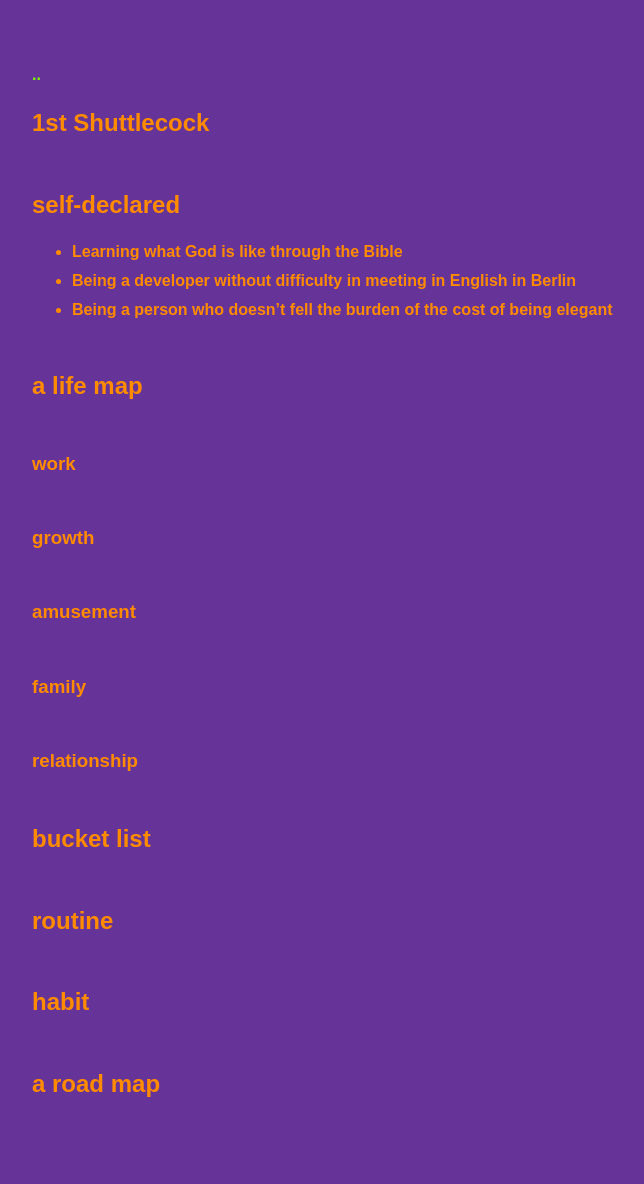
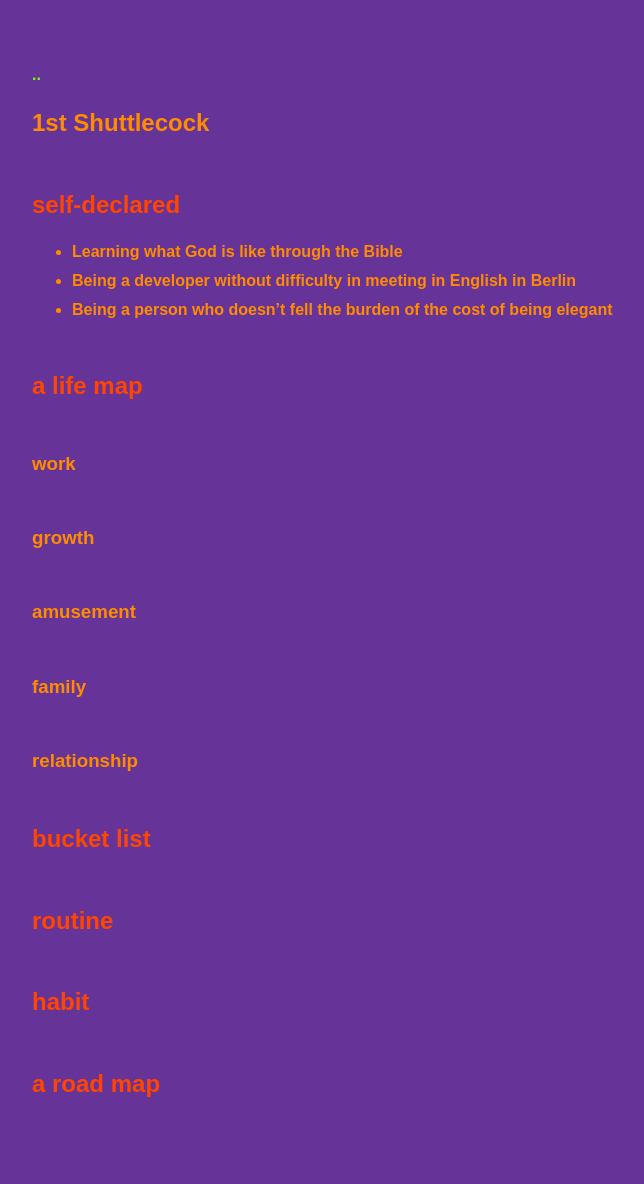
Before and after one commit to hanjicock/hanjicock.github.io, a Jekyll site: the page built from 1st_Shuttlecock.md, in a window 1280 px wide. Shown: the whole page, without its empty margins (288-932 px from the left). Built offline with Jekyll 4.4.1, drawn with Linux system fonts in a browser that asks for light colours; our own code applies the rules of GitHub Pages for plain Markdown files.

Commit message:
Merge remote-tracking branch 'origin/main'

```diff
--- a/_sass/no-style-please.scss
+++ b/_sass/no-style-please.scss
@@ -37,6 +37,10 @@ body {
 .post-meta { text-align: right; }
 
 h2, h3, h4, h5, h6 { margin-top: 3rem; }
+
+h2 {
+  color: orangered;
+}
 
 hr { margin: 2rem 0; }
 
```
